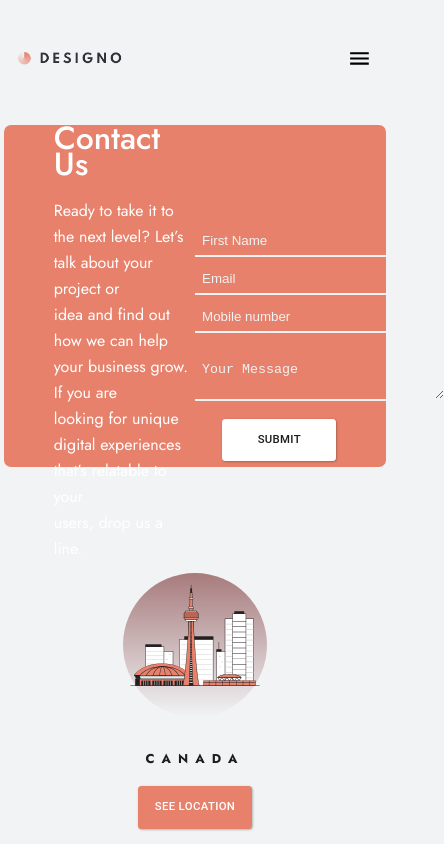
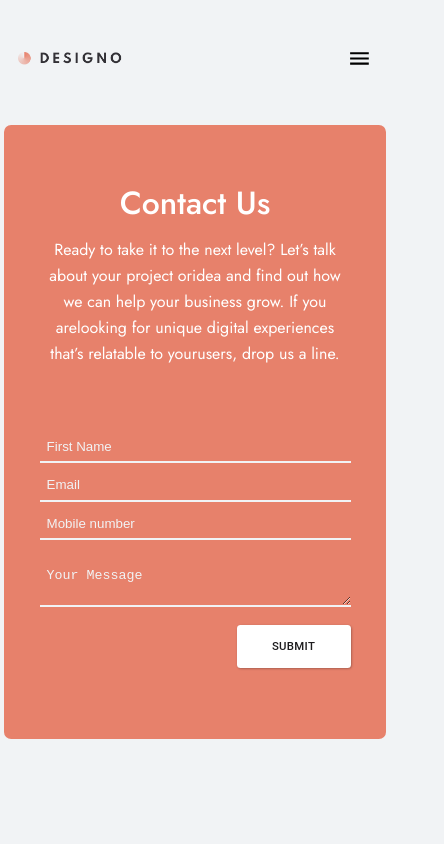
Before and after one commit to Godswilldev/Designo-Multipage, a React (Create React App) app: page /contact in a window 390 px wide. Shown: the top 844 px of the page, 444 px wide, since content can reach past the window. Built offline with nearby package versions, Linux system fonts and the light colour scheme.

Commit message:
made contact page responsive

```diff
--- a/src/Components/Contact/ContactUs.js
+++ b/src/Components/Contact/ContactUs.js
@@ -3,7 +3,7 @@ import styled from "styled-components";
 import Form from "./Form";
 import Country from "../../Components/Location/Country";
 import * as variables from "../../Helpers/Variables";
-
+import { device } from "../../Helpers/MediaQueries";
 const StyledContact = styled.div`
   .contact {
     margin-top: 5rem;
@@ -22,6 +22,27 @@ const StyledContact = styled.div`
         margin-bottom: 3rem;
         font-weight: 500;
       }
+
+      @media ${device.mobileL} {
+        margin-bottom: 5rem;
+      }
+    }
+
+    @media ${device.tablet} {
+      height: 100%;
+      text-align: center;
+      grid-template-columns: 1fr;
+      grid-template-rows: repeat(2, 1fr);
+      justify-content: center;
+      /* margin: 0 auto;
+      text-align: center; */
+      br {
+        display: none;
+      }
+    }
+
+    @media ${device.mobileL} {
+      padding: 5rem;
     }
   }
 
--- a/src/Components/Contact/Form.js
+++ b/src/Components/Contact/Form.js
@@ -4,6 +4,7 @@ import { useForm } from "react-hook-form";
 import Buttons from "../../Components/Button/Button";
 import errorIcon from "../../assets/contact/desktop/icon-error.svg";
 import * as variables from "../../Helpers/Variables";
+import { device } from "../../Helpers/MediaQueries";
 
 const StyledForm = styled.form`
   display: flex;
@@ -22,6 +23,12 @@ const StyledForm = styled.form`
     &::placeholder {
       color: ${variables.secondaryColors.lightGrey};
     }
+
+    @media ${device.tablet} {
+      margin: 0 auto;
+      margin-bottom: 1rem;
+      width: 100%;
+    }
   }
   textarea {
     margin-top: 2rem;
@@ -37,6 +44,10 @@ const StyledForm = styled.form`
   }
   .submit {
     margin-top: 1.5rem;
+
+    @media ${device.tablet} {
+      margin-bottom: 5rem;
+    }
   }
 `;
 
--- a/src/Components/Footer/FooterStyles.js
+++ b/src/Components/Footer/FooterStyles.js
@@ -17,10 +17,10 @@ export const Footers = styled.footer`
     .footer__nav {
       display: flex;
       justify-content: space-between;
-      margin-top: 10rem;
+      margin-top: 15rem;
 
       .footerLogo {
-        width: 15rem;
+        width: 25rem;
       }
 
       @media ${device.tablet} {
@@ -45,6 +45,7 @@ export const Footers = styled.footer`
           flex-direction: column;
           justify-content: center;
           align-items: center;
+          font-size: 2rem;
         }
       }
     }
@@ -65,7 +66,7 @@ export const Footers = styled.footer`
         flex-direction: column;
         align-items: center;
         text-align: center;
-        font-size: 1.5rem;
+        font-size: 2rem;
         & > * {
           margin-bottom: 5rem;
         }
```
